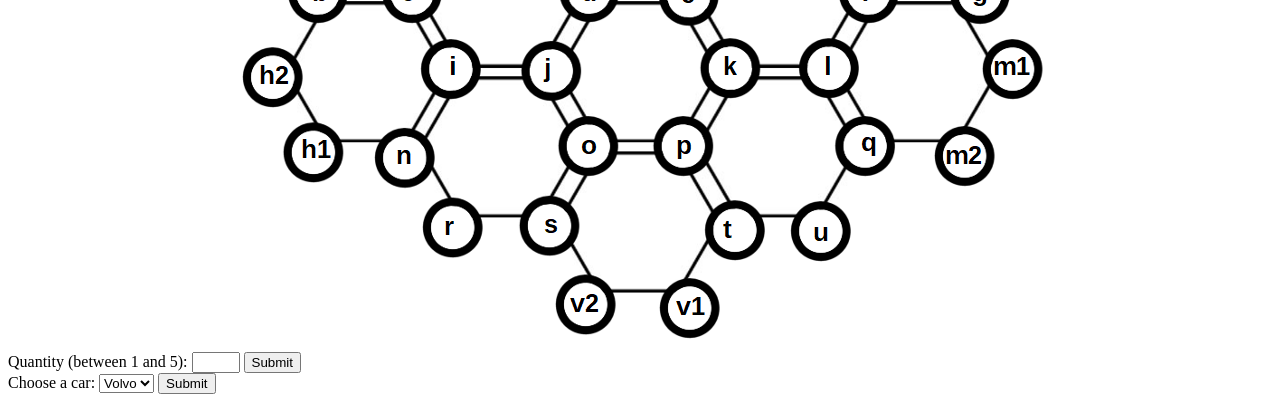
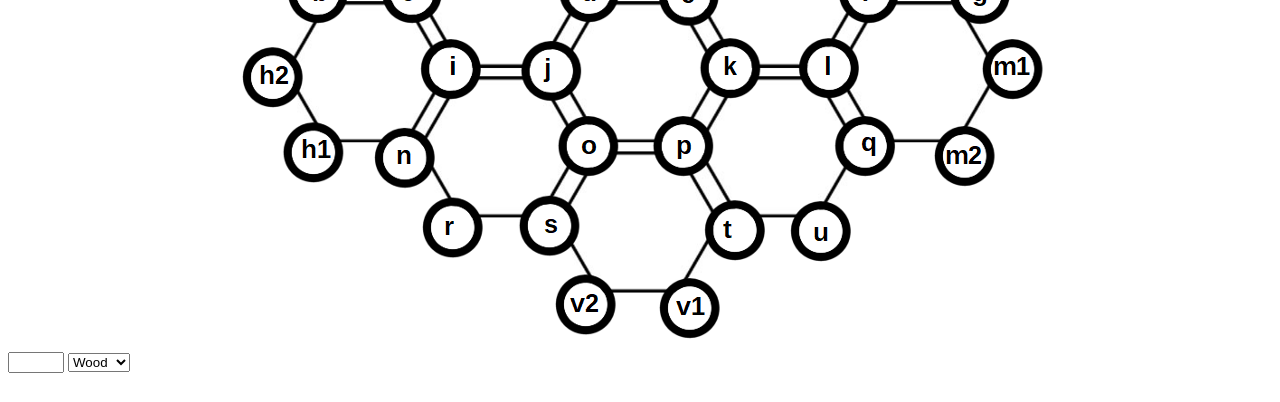
Before and after one commit to JSMoore98/Catan-Calculator, a plain HTML site: page index.html in a window 1280 px wide. Shown: the part 724-1126 px from the top of the page. After the commit the page ends 1105 px from the top, so only its background shows below. Drawn offline with Linux system fonts and the light colour scheme.

Commit message:
Created Input Forms

```diff
--- a/index.html
+++ b/index.html
@@ -9,6 +9,7 @@
 
 <h1>Catan Calculator</h1>
 <button id="run" onclick="main()" title="Run the code">Run Script</button>
+<input type="button" value="Click Me!" onclick="submitForms()" />
 
 <div class="board_container">
     <div class="board_img">
@@ -19,19 +20,14 @@
     </div>
 </div>
 
-<form action="/action_page.php">
-    <label for="quantity">Quantity (between 1 and 5):</label>
-    <input type="number" id="quantity" name="quantity" min="1" max="5">
-    <input type="submit" value="Submit">
-</form>
-
-<label for="cars">Choose a car:</label>
-<select id="cars" name="cars">
-  <option value="volvo">Volvo</option>
-  <option value="saab">Saab</option>
-  <option value="fiat">Fiat</option>
-  <option value="audi">Audi</option>
+<input type="number" id="form1" name="number" min="0" max="12">
+<select id="form2" name="material">
+    <option value=1>Wood</option>
+    <option value=0>Brick</option>
+    <option value=4>Wheat</option>
+    <option value=2>Ore</option>
+    <option value=3>Sheep</option>
+    <option value=6>Desert</option>
 </select>
-<input type="submit" value="Submit">
 
 </HTML>
--- a/main.js
+++ b/main.js
@@ -25,6 +25,12 @@ function main() {
 
     //Outputs results
     displayConsoleResults()
+}
+
+submitForms = function(){
+    //document.getElementById("form1").value = "Johnny Bravo";
+    console.log(document.getElementById("form1").value);
+    console.log(document.getElementById("form2").value);
 }
 
 //Displays every position object in its entirety
```
